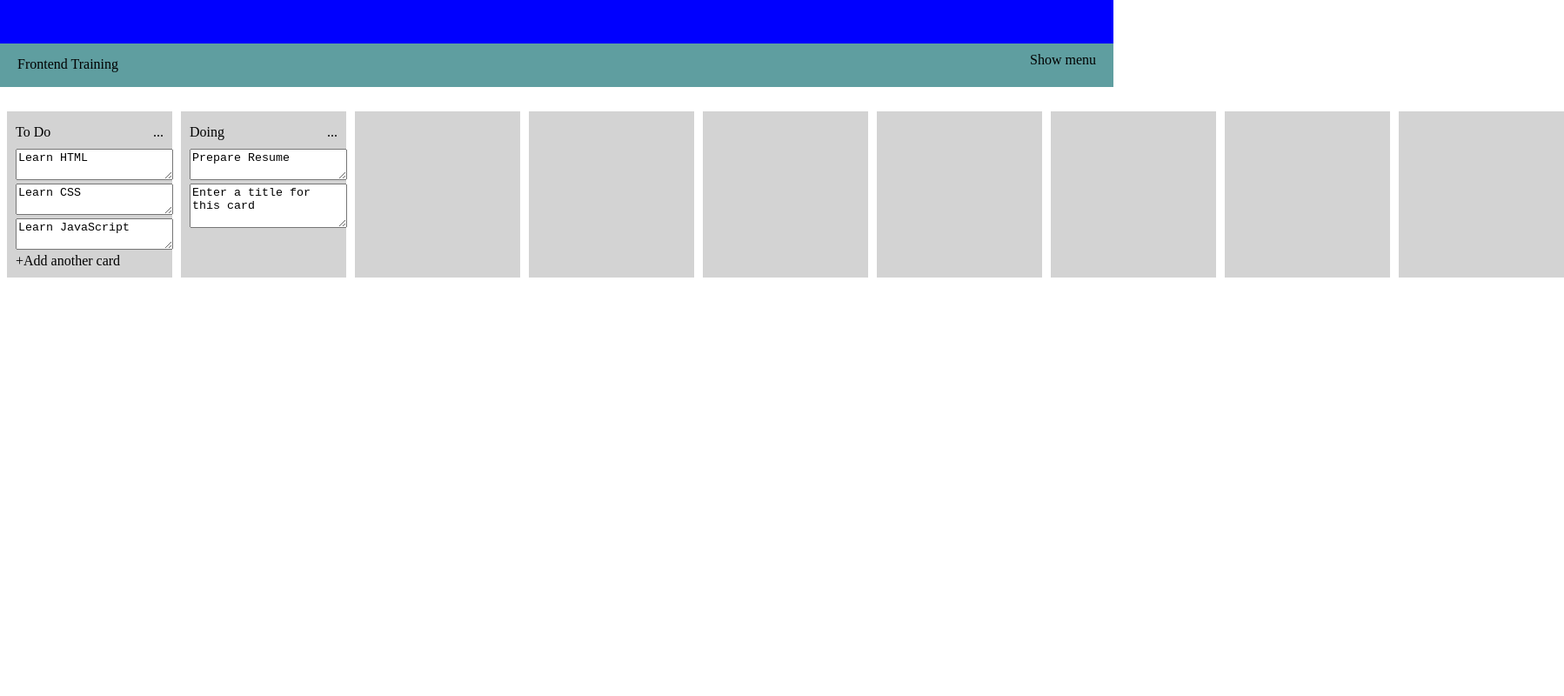
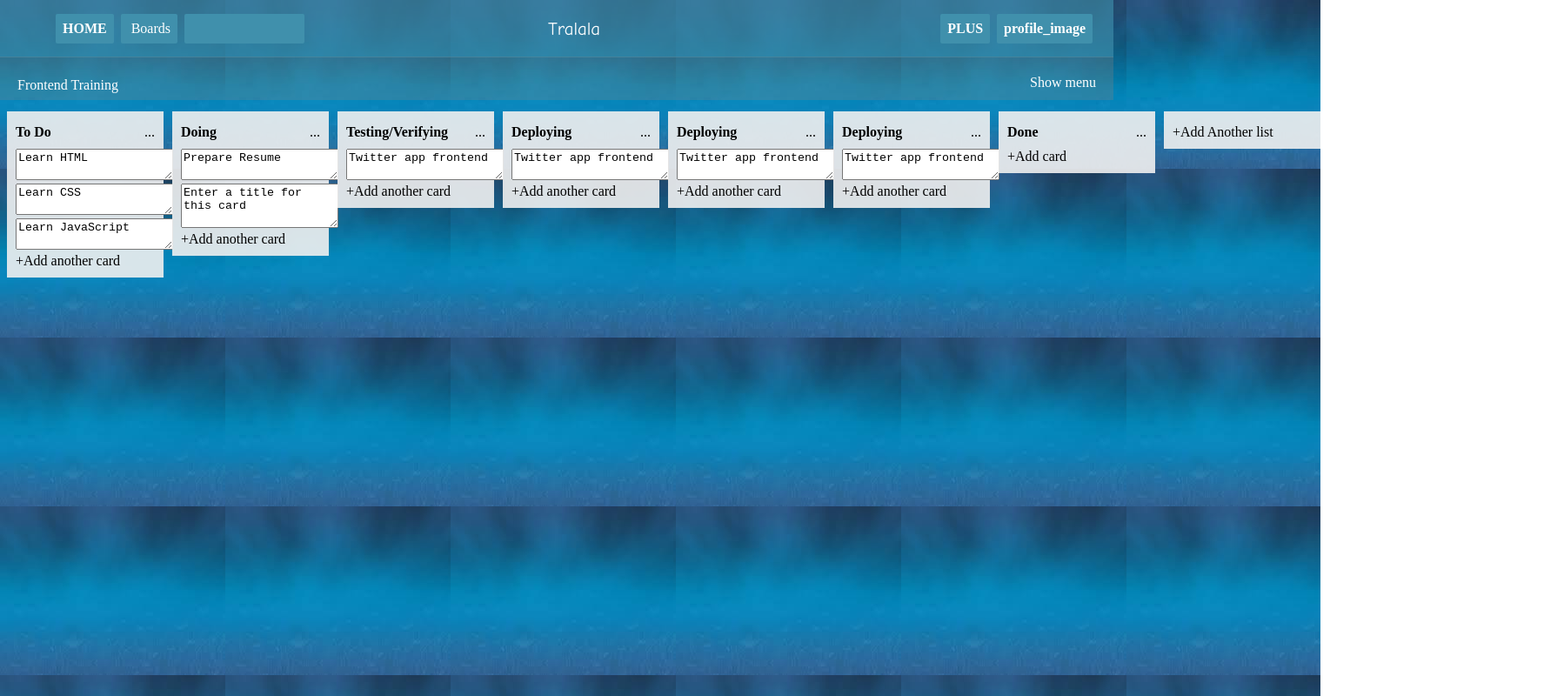
Before and after one commit to Atturmohan/trelloApp, a website: page public/dashboard.html in a window 1280 px wide. Shown: the whole page at 87% size, 1798 px wide, since content can reach past the window. Drawn offline with Linux system fonts and the light colour scheme.

Commit message:
trello new commit

```diff
--- a/public/dashboard.html
+++ b/public/dashboard.html
@@ -5,93 +5,119 @@
     <meta name="viewport" content="width=device-width, initial-scale=1.0">
     <meta http-equiv="X-UA-Compatible" content="ie=edge">
     <title>Dashboard</title>
-    <style>
-        .primary_nav{
-            height: 50px;
-            position: fixed;
-            top: 0px;
-            left: 0px;
-            right: 0px;
-            background-color: blue;
-        }
+    <link rel="stylesheet" type="text/css" href="dashboardstyle.css">
 
-        .secondary_nav{
-            height: 50px;
-            position: fixed;
-            top: 50px;
-            left: 0px;
-            right: 0px;
-            background-color:cadetblue;
-        }
-        .board{
-            display: flex;
-        }
+</head>
+<body background="background.jpg">
+        <div class="page">
+            <nav class="navbar">
+                    <ul class="menu">
+                            <li class="pointer">
+                                <i class="home fas fa-home">
+                                    HOME
+                                </i>
+                            </li>
+                            <li class="pointer">
+                                <i class="boards fas fa-th-list"></i>
+                                Boards
+                            </li>
+                            <li class="menu-input">
+                                <input type="text">
+                            </li>
+                        </ul>
+                        <div class="app-title">
+                            Tralala
+                        </div>
+                        <div class="actions">
+                            <span class="pointer">
+                                <i class="fas fa-plus" id="add-board">
+                                    PLUS
+                                </i>
+                            </span>
+                            <span class="pointer">
+                                <i class="fas fa-user" id="profile-image">
+                                    profile_image
+                                </i>
+                            </span>
+                        </div>
+            </nav>
+            <div>
 
-        .tasklist{
-            flex-shrink: 0;
-            background-color: lightgray;
-            width: 180px;
-            margin-top: 120px;
-            margin-right: 10px;
-            padding-left: 10px;
-            padding-top: 15px;
-            padding-bottom: 10px;
-        }
+            <div class= "second-screen">
+                <nav class="secondary_nav">
+                    <div class="training">Frontend Training</div>
+                    <div class="menu"> Show menu</div>
+                </nav>
+            </div>
 
-        .page .secondary_nav .training{
-            position: fixed;
-            left: 20px;
-            margin-top: 15px;
-
-        }
-        .page .secondary_nav .menu{
-            position: fixed;
-            right:20px;
-            margin-top: 10px;
-        }
-
-        .tasklist_heading{
-            display: flex;
-            justify-content: space-between;
-            padding-bottom: 10px;
-            padding-right: 10px;
-        }
-
-    </style>
-</head>
-<body>
-        <div class="page">
-            <nav class="primary_nav"></nav>
-            <nav class="secondary_nav">
-                <div class="training">Frontend Training</div>
-                <div class="menu"> Show menu</div>
-            </nav>
             <div class="board">
                 <div class="tasklist">
                     <div class ="tasklist_heading">
                     <div class="task_heading">To Do</div>
                     <div class="task_bar">...</div>
                     </div>
+
                     <div><textarea>Learn HTML</textarea></div>
                     <div><textarea>Learn CSS</textarea></div>
                     <div><textarea>Learn JavaScript</textarea></div>
                     <div>+Add another card</div>
                 </div>
+
+
                 <div class="tasklist">
                         <div class ="tasklist_heading">
                             <div class="task_heading">Doing</div>
                             <div class="task_bar">...</div>
-                            </div>
+                        </div>
                             <div><textarea>Prepare Resume</textarea></div>
                             <div><textarea rows="3">Enter a title for this card</textarea></div>
-                       </div>
-                <div class="tasklist"></div>
-                <div class="tasklist"></div>
-                <div class="tasklist"></div>
-                <div class="tasklist"></div>
-                <div class="tasklist"></div>
-                <div class="tasklist"></div>
-                <div class="tasklist"></div>
+                            <div>+Add another card</div>
+                 </div>
+                <div class="tasklist">
+
+                        <div class ="tasklist_heading">
+                            <div class="task_heading">Testing/Verifying</div>
+                            <div class="task_bar">...</div>
+                        </div>
+                            <div><textarea>Twitter app frontend </textarea></div>
+                            <div>+Add another card</div>
+                </div>
+
+                <div class="tasklist">
+                        <div class ="tasklist_heading">
+                                <div class="task_heading">Deploying</div>
+                                <div class="task_bar">...</div>
+                        </div>
+                                <div><textarea>Twitter app frontend  </textarea></div>
+                                <div>+Add another card</div>
+                </div>
+                <div class="tasklist">
+                        <div class ="tasklist_heading">
+                                <div class="task_heading">Deploying</div>
+                                <div class="task_bar">...</div>
+                        </div>
+                                <div><textarea>Twitter app frontend  </textarea></div>
+                                <div>+Add another card</div>
+                </div>
+                <div class="tasklist">
+                        <div class ="tasklist_heading">
+                                <div class="task_heading">Deploying</div>
+                                <div class="task_bar">...</div>
+                        </div>
+                                <div><textarea>Twitter app frontend  </textarea></div>
+                                <div>+Add another card</div>
+                </div>
+                <div class="tasklist">
+                        <div class ="tasklist_heading">
+                                <div class="task_heading">Done</div>
+                                <div class="task_bar">...</div>
+                        </div>
+                        <div>+Add card</div>
+                </div>
+                <div class="tasklist">
+                        <div>+Add Another list</div>
+                </div>
+
             </div>
         </div>
 </body>
--- /dev/null
+++ b/public/dashboardstyle.css
@@ -0,0 +1,145 @@
+
+.navbar{
+    height: 50px;
+    position: fixed;
+    top: 0px;
+    left: 0px;
+    right: 0px;
+    display: flex;
+    justify-content: space-between;
+    height: 50px;
+    padding: 8px 20px;
+    background-color:rgba( 64, 144, 172, 0.65 );
+    color:white;
+    flex-direction: row;
+    align-items: center;
+}
+.navbar .menu {
+    justify-content: flex-start;
+}
+.navbar > * {
+    width: 300px;
+    display: flex;
+    flex-direction: row;
+    align-items: center;
+}
+ol, ul {
+    list-style: none;
+}
+
+.navbar .menu > *, .navbar .actions > * {
+    display: inline-block;
+    padding: 8px;
+    border-radius: 2px;
+    margin: 0px 4px;
+    background-color:
+    rgba( 64, 144, 172, 1 );
+}
+.pointer {
+    cursor: pointer !important;
+}
+
+.fa, .fas {
+    font-weight: 900;
+}
+.fa, .far, .fas {
+    font-family: "Font Awesome 5 Free";
+}
+.fa, .fab, .fad, .fal, .far, .fas {
+    -moz-osx-font-smoothing: grayscale;
+    -webkit-font-smoothing: antialiased;
+    display: inline-block;
+    font-style: normal;
+    font-variant: normal;
+    text-rendering: auto;
+    line-height: 1;
+}
+.navbar .menu-input {
+    background-color:
+    transparent;
+    padding: 0;
+}
+
+.navbar .menu-input input {
+    width: 120px;
+    padding: 4px 0.5em;
+    border: none;
+    border-radius: 2px;
+    outline: none;
+    color: white;
+    background-color: rgba( 64, 144, 172, 1 );
+    font-size: 1.15em;
+    line-height: 1.4;
+    color:black;
+}
+
+.navbar .app-title {
+    justify-content: space-around;
+    font-family: "Comic Sans", "Comic Sans MS", cursive;
+    font-size: 1.3em;
+}
+
+.navbar .actions {
+    justify-content: flex-end;
+}
+
+.second-screen{
+    display: flex;
+    overflow-y: hidden;
+}
+
+.secondary_nav{
+    height: 50px;
+    position: fixed;
+    top: 65px;
+    left: 0px;
+    right: 0px;
+    background-color:cadetblue;
+    display: flex;
+    justify-content: space-between;
+    align-items: center;
+    padding: 0 20px;
+    color: black;
+    background-color:
+    rgba( 128, 128, 128, 0.3 );
+    color: white;
+}
+.board{
+    display: flex;
+
+}
+
+.tasklist{
+    flex-shrink: 0;
+    background-color: rgba( 240, 240, 240, 0.9 );
+    width: 180px;
+    margin-top: 120px;
+    margin-right: 10px;
+    padding-left: 10px;
+    padding-top: 15px;
+    padding-bottom: 10px;
+    height: fit-content;
+    box-sizing: border-box;
+}
+
+.page .secondary_nav .training{
+    position: fixed;
+    left: 20px;
+    margin-top: 15px;
+
+}
+.page .secondary_nav .menu{
+    position: fixed;
+    right:20px;
+    margin-top: 10px;
+}
+
+.tasklist_heading{
+    display: flex;
+    justify-content: space-between;
+    padding-bottom: 10px;
+    padding-right: 10px;
+}
+.task_heading{
+    font-weight: bold;
+}
```
Also changed, not shown: public/background.jpg (added).
